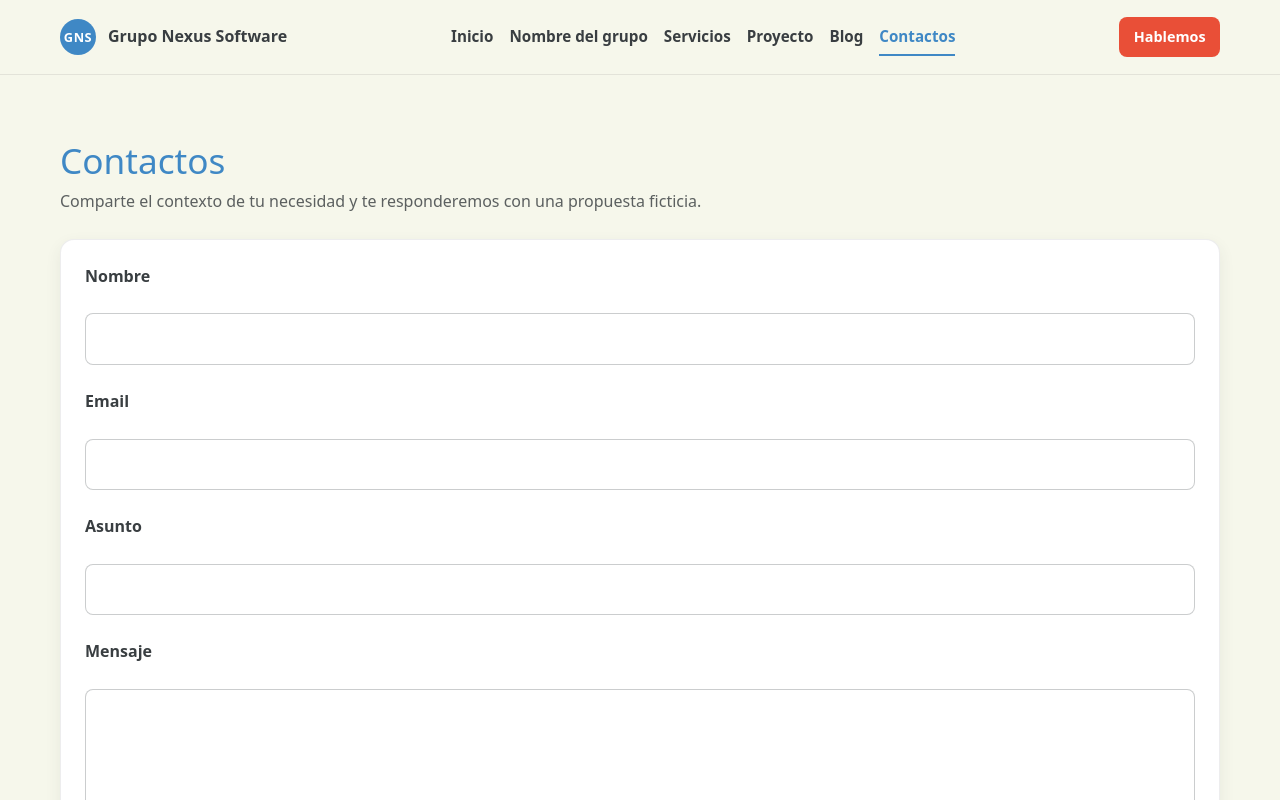
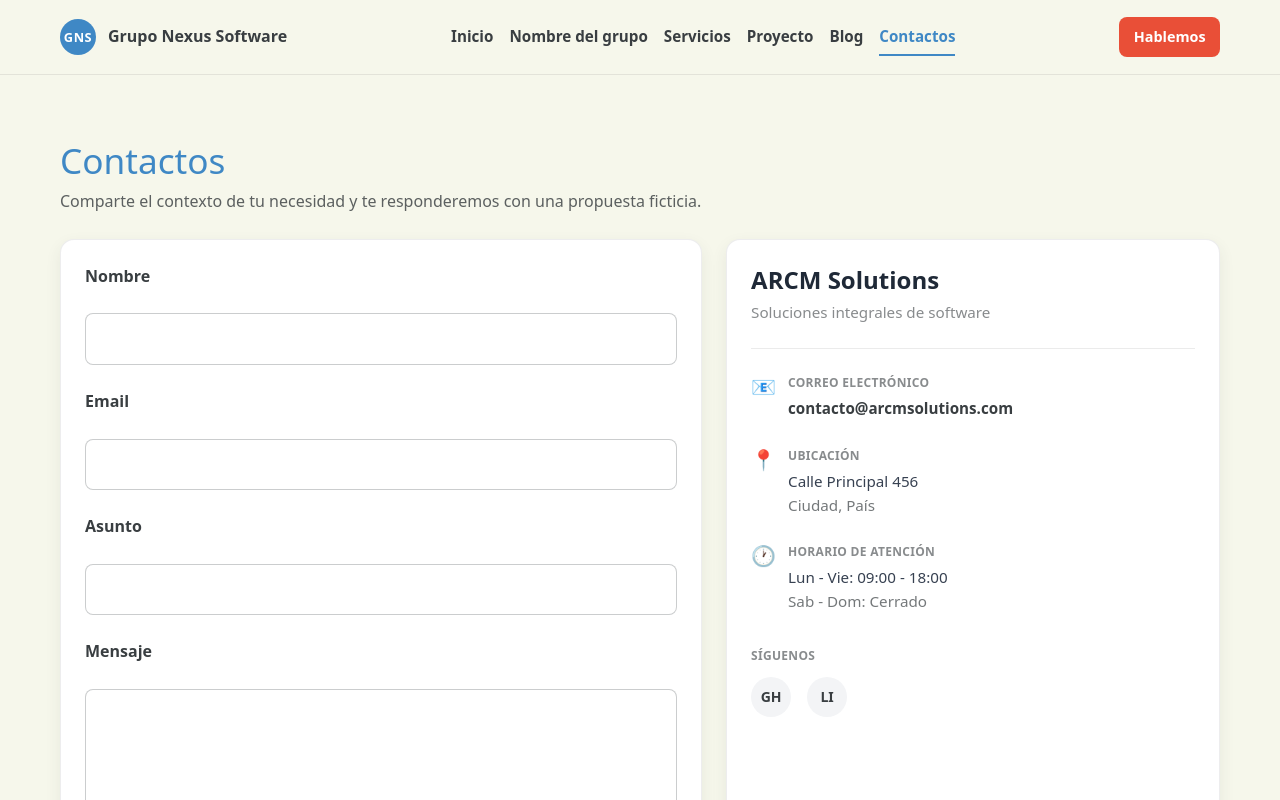
Before and after one commit to Jostero32/PaginaGrupalDAS, a React (Vite) app: page /contactos in a window 1280 px wide. Shown: the top 800 px of the page. Built offline with nearby package versions, Linux system fonts and the light colour scheme.

Commit message:
Se agrega en la seccion de contactos el nombre de la empresa, ubicacion, correo, horario de atenciion enlaces con un estilo mejorado

```diff
--- a/src/pages/Contact.jsx
+++ b/src/pages/Contact.jsx
@@ -66,7 +66,7 @@ function Contact() {
           subtitle="Comparte el contexto de tu necesidad y te responderemos con una propuesta ficticia."
         />
 
-        <div className="grid grid-cols-1">
+        <div className="grid grid-cols-1 md:grid-cols-[1.3fr_1fr] gap-8">
           <Card as="form" onSubmit={handleSubmit} noValidate>
             <div className="grid gap-3">
               <label htmlFor="name" className="font-bold">
@@ -165,6 +165,73 @@ function Contact() {
               </p>
             )}
           </Card>
+
+          <div className="grid gap-6">
+            <Card>
+              <div className="mb-6 pb-6 border-b border-[rgba(57,62,65,0.1)]">
+                <h3 className="font-bold text-2xl text-[#1f2937]">ARCM Solutions</h3>
+                <p className="text-[0.95rem] text-[rgba(57,62,65,0.6)] mt-1">Soluciones integrales de software</p>
+              </div>
+
+              <div className="grid gap-5">
+                <div className="flex gap-3">
+                  <span className="text-xl">📧</span>
+                  <div>
+                    <p className="text-[0.75rem] text-[rgba(57,62,65,0.6)] font-semibold uppercase tracking-wide mb-1">Correo Electrónico</p>
+                    <a href="mailto:contacto@arcmsolutions.com" className="text-[#0f766e] hover:text-[#1f6f60] font-semibold text-[0.95rem] transition-colors">
+                      contacto@arcmsolutions.com
+                    </a>
+                  </div>
+                </div>
+
+                <div className="flex gap-3">
+                  <span className="text-xl">📍</span>
+                  <div>
+                    <p className="text-[0.75rem] text-[rgba(57,62,65,0.6)] font-semibold uppercase tracking-wide mb-1">Ubicación</p>
+                    <p className="text-[0.95rem] text-[#374151] font-medium">Calle Principal 456</p>
+                    <p className="text-[0.95rem] text-[rgba(57,62,65,0.7)]">Ciudad, País</p>
+                  </div>
+                </div>
+
+                <div className="flex gap-3">
+                  <span className="text-xl">🕐</span>
+                  <div>
+                    <p className="text-[0.75rem] text-[rgba(57,62,65,0.6)] font-semibold uppercase tracking-wide mb-1">Horario de Atención</p>
+                    <p className="text-[0.95rem] text-[#374151] font-medium">Lun - Vie: 09:00 - 18:00</p>
+                    <p className="text-[0.95rem] text-[rgba(57,62,65,0.7)]">Sab - Dom: Cerrado</p>
+                  </div>
+                </div>
+
+                <div className="pt-2">
+                  <p className="text-[0.75rem] text-[rgba(57,62,65,0.6)] font-semibold uppercase tracking-wide mb-3">Síguenos</p>
+                  <ul className="list-reset flex gap-4">
+                    <li>
+                      <a
+                        className="inline-flex items-center justify-center w-10 h-10 rounded-full bg-[#f3f4f6] text-[#374151] hover:bg-[#0f766e] hover:text-white font-bold transition-all duration-200 text-sm"
+                        href="https://github.com/arcmsolutions"
+                        target="_blank"
+                        rel="noreferrer"
+                        title="GitHub"
+                      >
+                        GH
+                      </a>
+                    </li>
+                    <li>
+                      <a
+                        className="inline-flex items-center justify-center w-10 h-10 rounded-full bg-[#f3f4f6] text-[#374151] hover:bg-[#0f766e] hover:text-white font-bold transition-all duration-200 text-sm"
+                        href="https://linkedin.com/company/arcmsolutions"
+                        target="_blank"
+                        rel="noreferrer"
+                        title="LinkedIn"
+                      >
+                        LI
+                      </a>
+                    </li>
+                  </ul>
+                </div>
+              </div>
+            </Card>
+          </div>
         </div>
       </div>
     </section>
```
